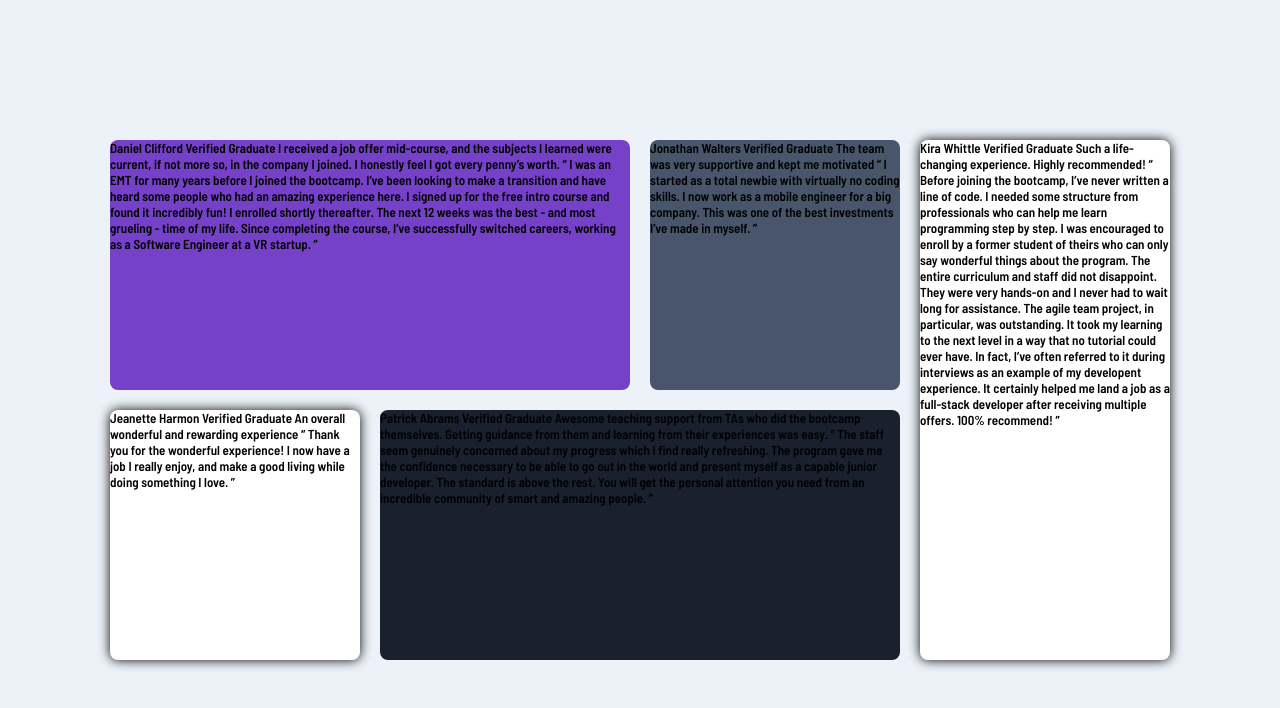
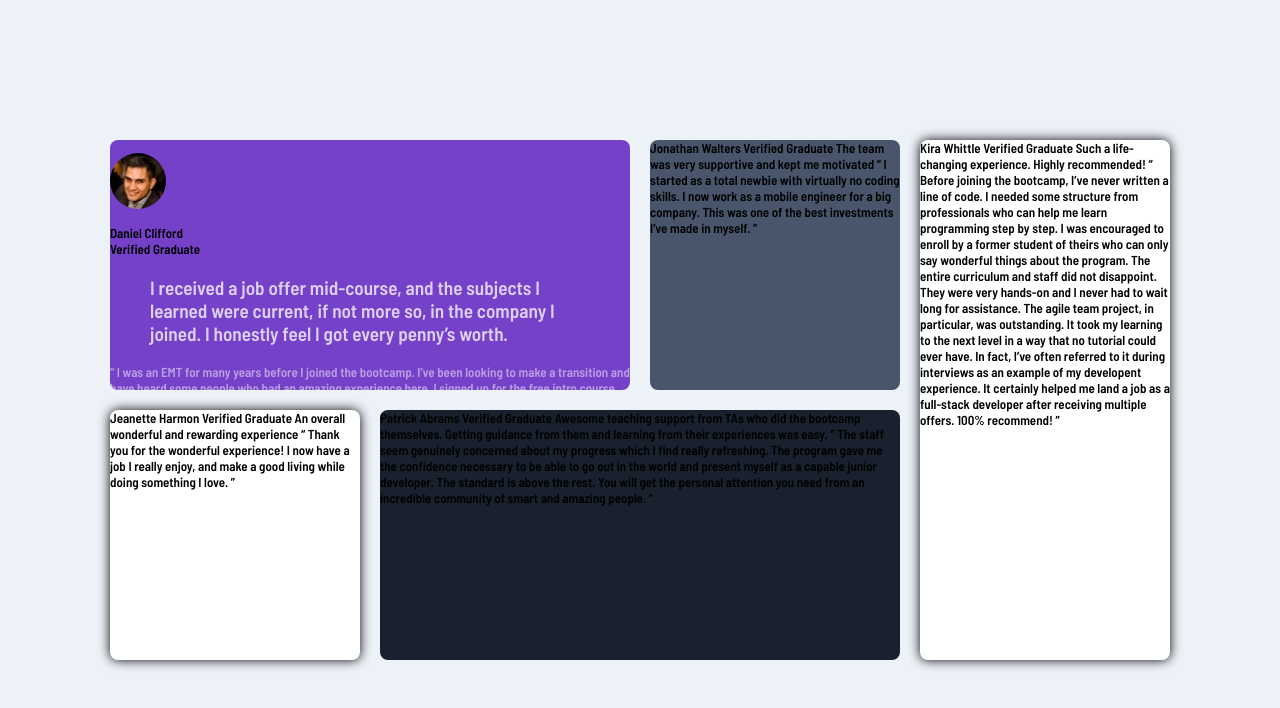
Before and after one commit to jboiss/testimonials-grid, a website: page docs/index.html in a window 1280 px wide. Drawn offline with nearby package versions, Linux system fonts and the light colour scheme; files that its build step writes are made by us from their sources; files whose address does not match are found by name.

Commit message:
SCSS Layout

```diff
--- a/docs/index.html
+++ b/docs/index.html
@@ -17,17 +17,20 @@
 
 <main class="main">
     <section class="card card--purple">
-        Daniel Clifford
-        Verified Graduate
+        <p class="profile">
+            <img class="profile__avatar" src="./docs/images/image-daniel.jpg" alt="Picture of Daniel Clifford" />
+            <div class="profile__name">Daniel Clifford</div>
+            <div class="profile__title">Verified Graduate<div>
+        </p>
 
-        I received a job offer mid-course, and the subjects I learned were current, if not more so,
-        in the company I joined. I honestly feel I got every penny’s worth.
+        <blockquote class="card__quote">I received a job offer mid-course, and the subjects I learned were current, if not more so,
+        in the company I joined. I honestly feel I got every penny’s worth.</blockquote>
 
-        “ I was an EMT for many years before I joined the bootcamp. I’ve been looking to make a
+        <p class="card__copy">“ I was an EMT for many years before I joined the bootcamp. I’ve been looking to make a
         transition and have heard some people who had an amazing experience here. I signed up
         for the free intro course and found it incredibly fun! I enrolled shortly thereafter.
         The next 12 weeks was the best - and most grueling - time of my life. Since completing
-        the course, I’ve successfully switched careers, working as a Software Engineer at a VR startup. ”
+        the course, I’ve successfully switched careers, working as a Software Engineer at a VR startup. ”</p>
     </section>
 
     <section class="card card--steel">
--- a/scss/_card.scss
+++ b/scss/_card.scss
@@ -16,6 +16,14 @@
 
     &--purple {
         background: hsl(263, 55%, 52%);
+
+        .card__quote {
+            color: rgba(255,255,255,0.75);
+        }
+
+        .card__copy {
+            color: rgba(255,255,255,0.5);
+        }
     }
 
     &--shadow {
--- a/scss/_page.scss
+++ b/scss/_page.scss
@@ -5,6 +5,7 @@
     font-size: 13px;
     display: grid;
     place-items: center;
+    outline: 1px solid red;
 
    .main {
         display: grid;
--- /dev/null
+++ b/scss/_profile.scss
@@ -0,0 +1,13 @@
+.profile {
+    &__avatar {
+        border-radius: 50%;
+    }
+
+    &__name {
+
+    }
+
+    &__title {
+
+    }
+}
--- /dev/null
+++ b/scss/_typography.scss
@@ -0,0 +1,15 @@
+@import url('https://fonts.googleapis.com/css2?family=Barlow+Semi+Condensed:ital,wght@0,600;1,500&display=swap');
+
+
+body {
+    font-family: 'Barlow Semi Condensed', sans-serif;
+}
+
+.card {
+    &__quote {
+        font-size: 1.2rem;
+        font-weight: bold;
+    }
+
+
+}
--- a/scss/style.scss
+++ b/scss/style.scss
@@ -1,12 +1,12 @@
-@import url('https://fonts.googleapis.com/css2?family=Barlow+Semi+Condensed:ital,wght@0,600;1,500&display=swap');
-
 html, body {
     height: 100vh;
 }
 
-body {
-    font-family: 'Barlow Semi Condensed', sans-serif;
+* {
+    box-sizing: border-box;
 }
 
+@import "typography";
 @import "page";
 @import "card";
+@import "profile";
```
Also changed, not shown: README-template.md, docs/style.css, scss/_responsive.scss (added).
